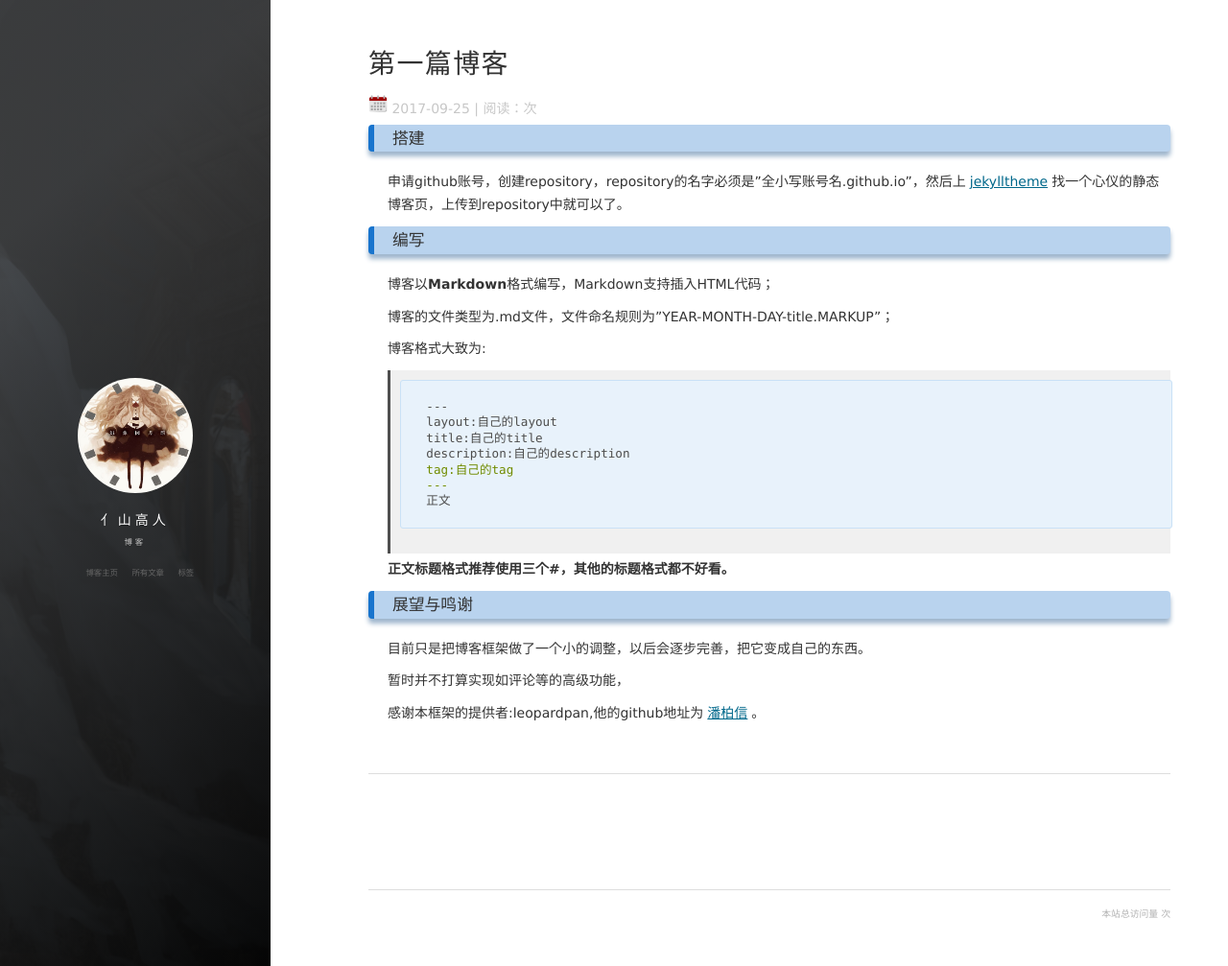
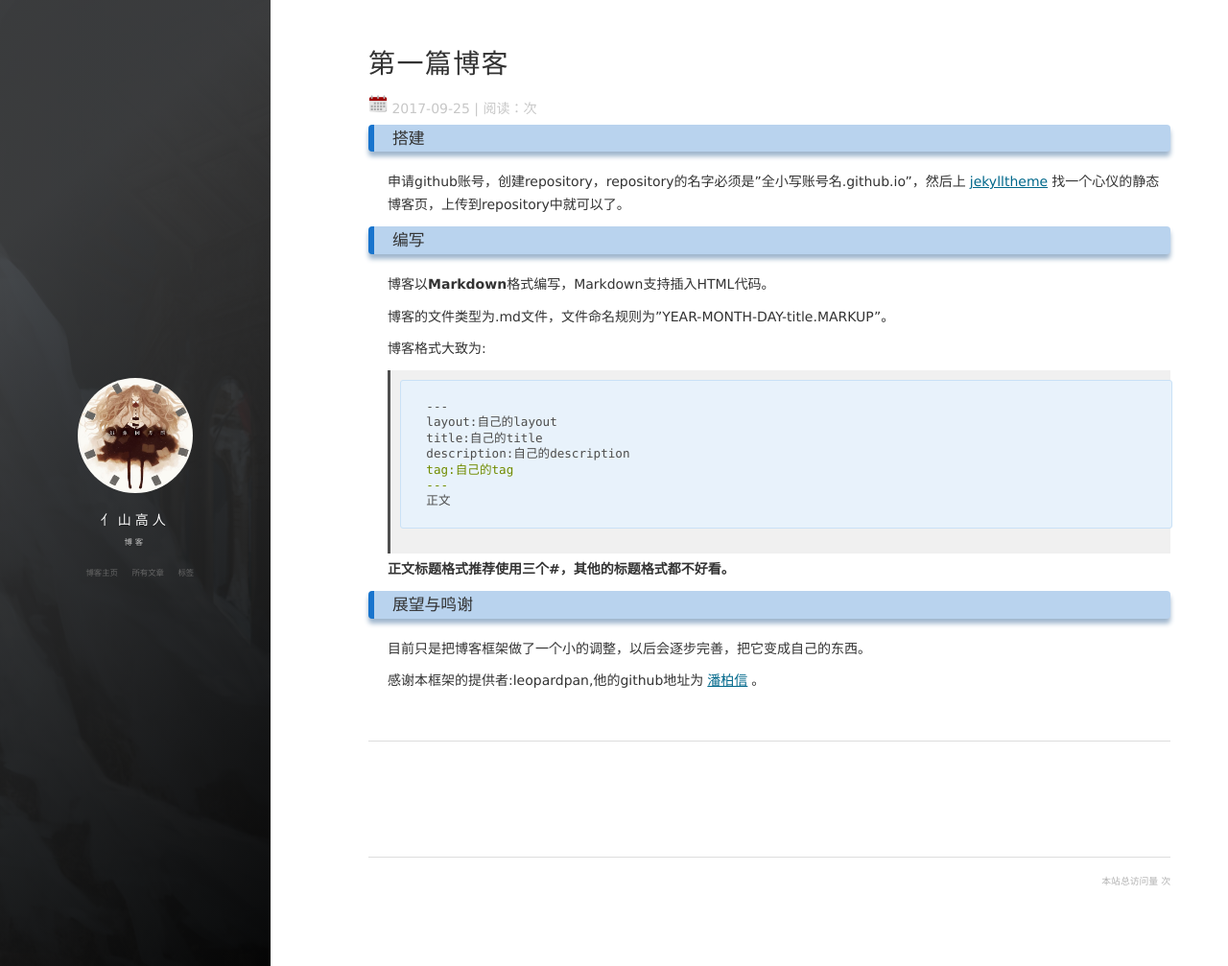
Before and after one commit to XGR-yang/XGR-yang.github.io, a Jekyll site: the page built from _posts/2017-09-25-firstblog.md, in a window 1280 px wide and 1007 px high. Shown: the whole window at 96% size. Built offline with Jekyll 4.4.1, drawn with Linux system fonts in a browser that asks for light colours; nearby versions of some CDN libraries; comment, search, counter and statistics services are not loaded.

Commit message:
Update 2017-09-25-firstblog.md

```diff
--- a/_posts/2017-09-25-firstblog.md
+++ b/_posts/2017-09-25-firstblog.md
@@ -11,9 +11,9 @@
 
 ### 编写
 
-博客以**Markdown**格式编写，Markdown支持插入HTML代码；
+博客以**Markdown**格式编写，Markdown支持插入HTML代码。
 
-博客的文件类型为.md文件，文件命名规则为"YEAR-MONTH-DAY-title.MARKUP"；
+博客的文件类型为.md文件，文件命名规则为"YEAR-MONTH-DAY-title.MARKUP"。
 
 博客格式大致为:
 >	---
@@ -30,6 +30,4 @@
 
 目前只是把博客框架做了一个小的调整，以后会逐步完善，把它变成自己的东西。
 
-暂时并不打算实现如评论等的高级功能，
-
 感谢本框架的提供者:leopardpan,他的github地址为[潘柏信](https://github.com/leopardpan/)。
```
